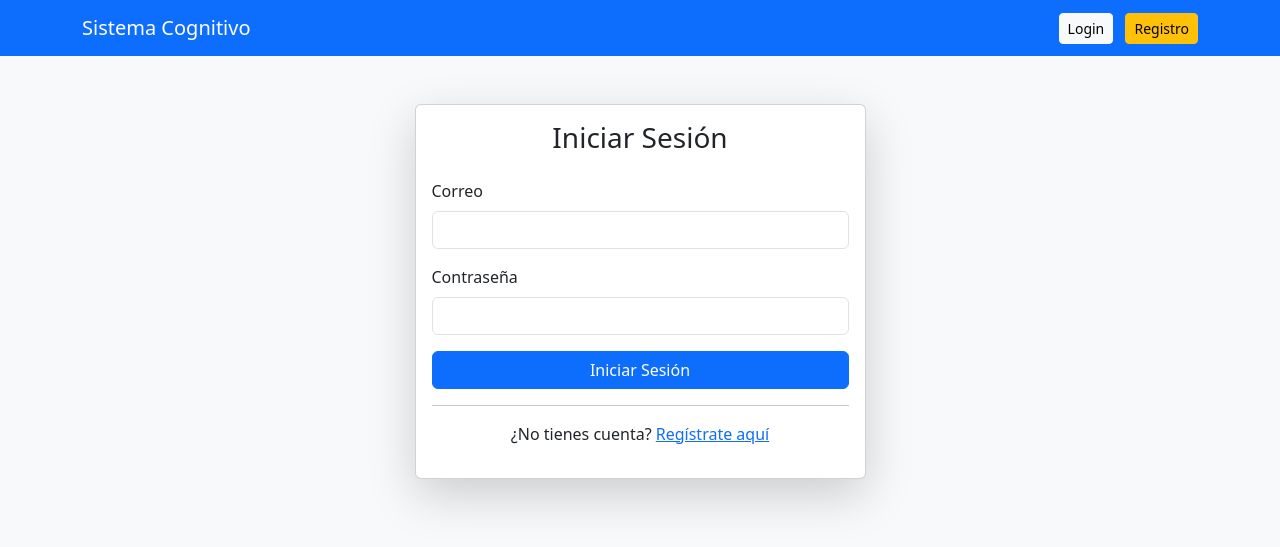
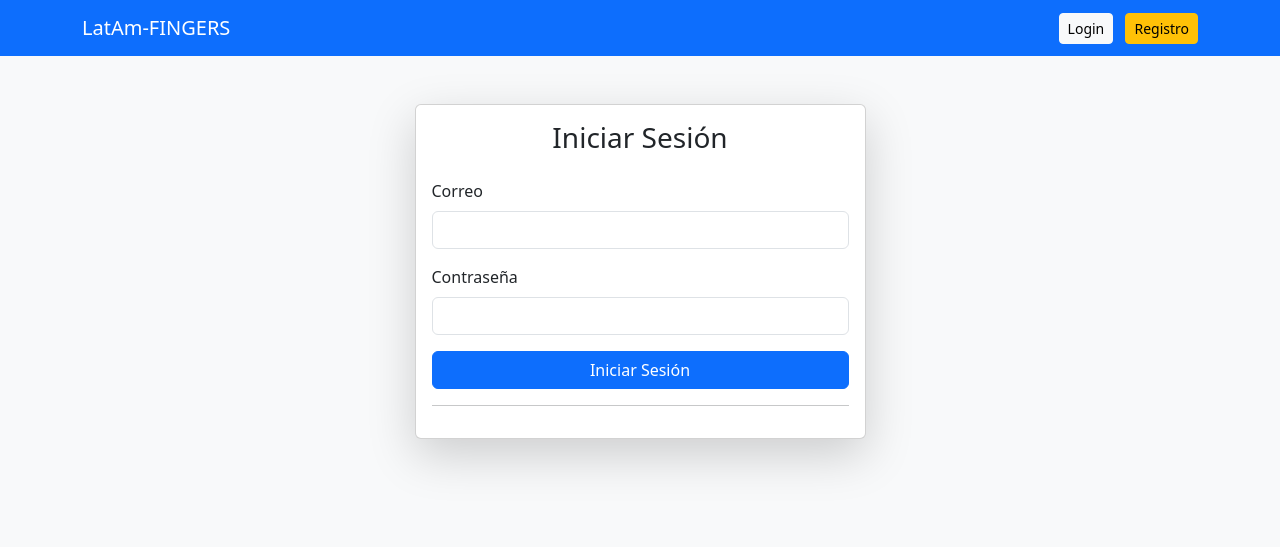
Before and after one commit to Otto107119/Proyecto_finger, a Flask app: page /login in a window 1280 px wide. Shown: the top 547 px of the page. Run offline with Flask 3, Linux system fonts and the light colour scheme.

Commit message:
Actualiza nombre a LatAm-FINGERS y oculta registro

```diff
--- a/app/templates/base.html
+++ b/app/templates/base.html
@@ -2,7 +2,7 @@
 <html lang="es">
 <head>
     <meta charset="UTF-8">
-    <title>{% block title %}Sistema Cognitivo{% endblock %}</title>
+    <title>{% block title %}LatAm-FINGERS{% endblock %}</title>
 
     <!-- Bootstrap 5 CDN -->
     <link href="https://cdn.jsdelivr.net/npm/bootstrap@5.3.2/dist/css/bootstrap.min.css" rel="stylesheet">
@@ -11,7 +11,7 @@
 
 <nav class="navbar navbar-expand-lg navbar-dark bg-primary">
     <div class="container">
-        <a class="navbar-brand" href="/">Sistema Cognitivo</a>
+        <a class="navbar-brand" href="#">LatAm-FINGERS</a>
 
         <div>
             {% if current_user.is_authenticated %}
@@ -21,7 +21,7 @@
                 <span class="text-white me-3">Hola, {{ current_user.nombre }}</span>
                 <a href="{{ url_for('main.logout') }}" class="btn btn-light btn-sm">
                 Salir
-                 </a>
+                </a>
             {% else %}
                 <a href="{{ url_for('main.login') }}" class="btn btn-light btn-sm me-2">Login</a>
                 <a href="{{ url_for('main.registro') }}" class="btn btn-warning btn-sm">Registro</a>
--- a/app/templates/login.html
+++ b/app/templates/login.html
@@ -27,10 +27,10 @@
                 </form>
 
                 <hr>
-                <p class="text-center">
+                <!--p class="text-center">
                     ¿No tienes cuenta?
                     <a href="{{ url_for('main.registro') }}">Regístrate aquí</a>
-                </p>
+                </p-->
             </div>
         </div>
     </div>
```
